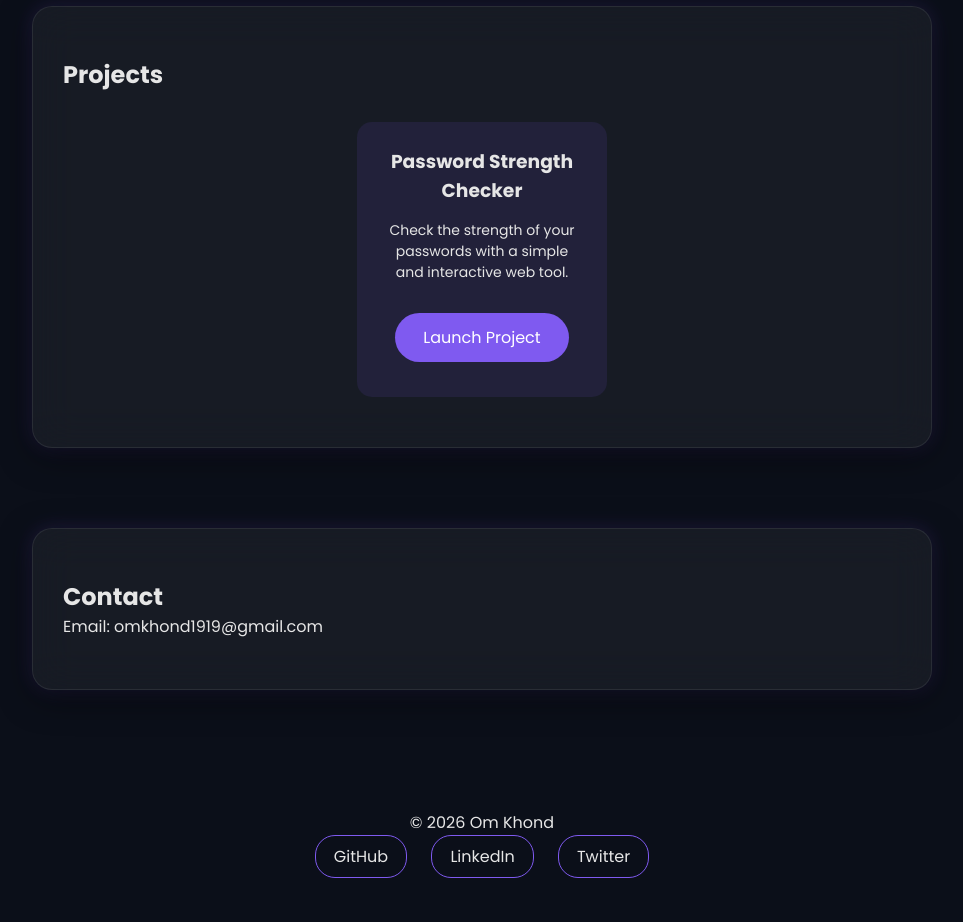
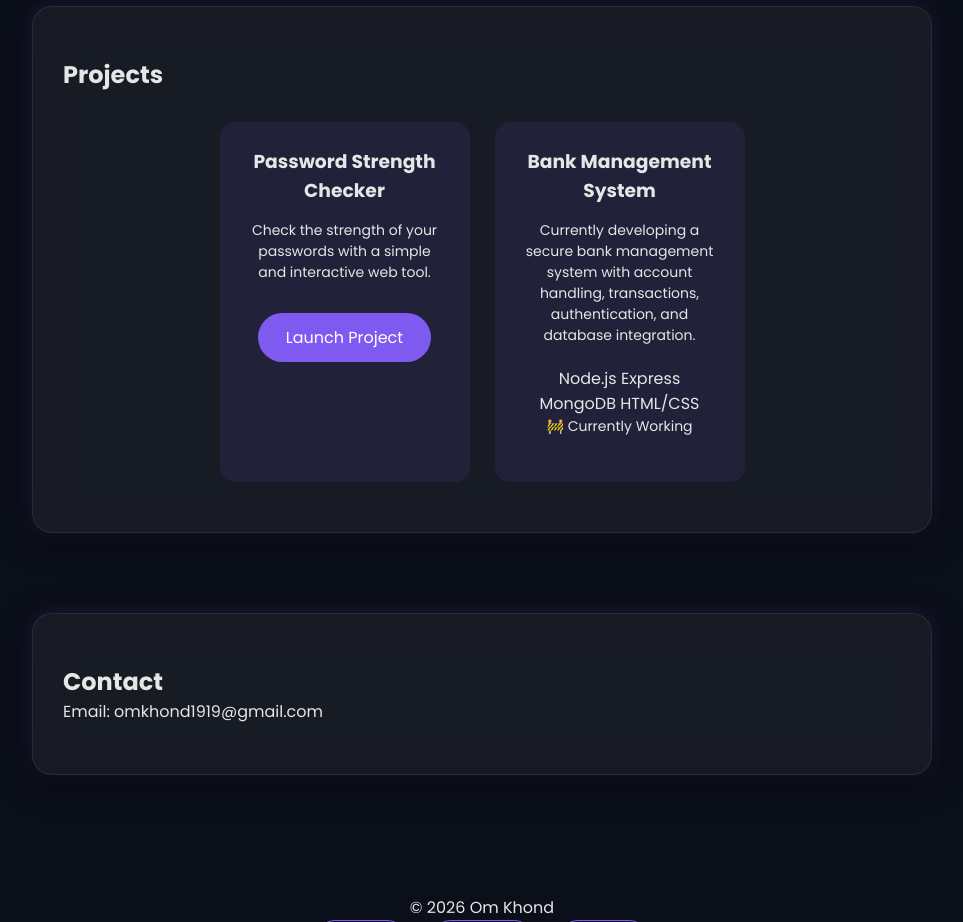
Before and after one commit to omkhond1919/Portfolio, a plain HTML site: page index.html in a window 1280 px wide. Shown: the part 1760-2682 px from the top of the page, without its empty margins (158-1121 px from the left). Drawn offline with nearby package versions, Linux system fonts and the light colour scheme; animation ran at ten frames a second; files whose address does not match are found by name.

Commit message:
index.html

```diff
--- a/index.html
+++ b/index.html
@@ -8,7 +8,7 @@
 <link href="https://fonts.googleapis.com/css2?family=Poppins:wght@300;400;500;600;700&display=swap" rel="stylesheet">
 <link href="https://unpkg.com/aos@2.3.1/dist/aos.css" rel="stylesheet">
 
-<link rel="stylesheet" href="https://omkhond1919.github.io/Portfolio/style.css">
+<link rel="stylesheet" href="file:///C:/Users/Om%20Patil/Desktop/my%20portfolio/new%20portfolio/style.css">
 </head>
 <body>
 
@@ -105,6 +105,26 @@
             <p>Check the strength of your passwords with a simple and interactive web tool.</p>
             <a href="https://omkhond1919.github.io/Password-strenght-checker/" target="_blank" class="btn-primary">Launch Project</a>
         </div>
+	<div class="project-card">
+    <h3>Bank Management System</h3>
+    <p>
+        Currently developing a secure bank management system with account handling,
+        transactions, authentication, and database integration.
+    </p>
+
+    <div class="tech-tags">
+        <span>Node.js</span>
+        <span>Express</span>
+        <span>MongoDB</span>
+        <span>HTML/CSS</span>
+    </div>
+
+    <p class="status-badge">🚧 Currently Working</p>
+
+
+    <!-- <a href="#" class="btn-primary">Live Demo</a> -->
+    <!-- <a href="#" class="btn-outline">GitHub</a> -->
+</div>
     </div>
 </section>
 
```
